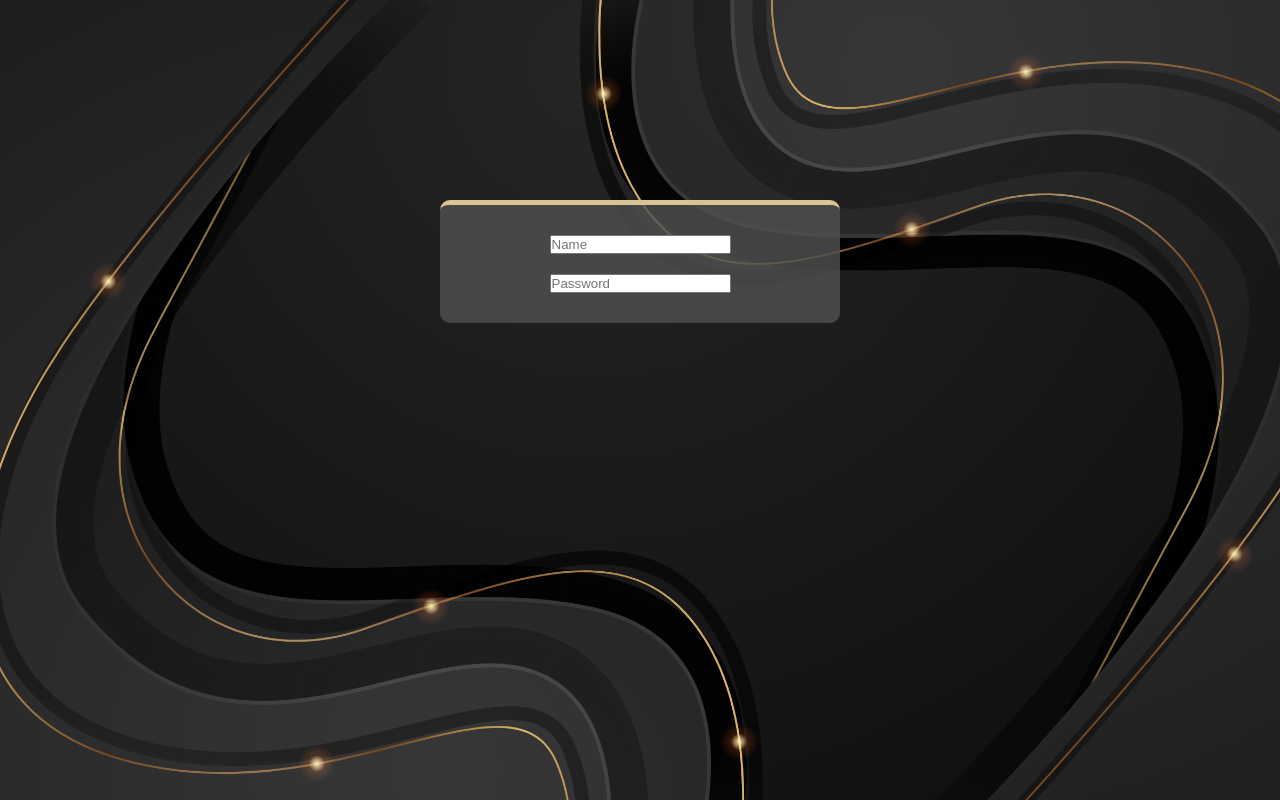
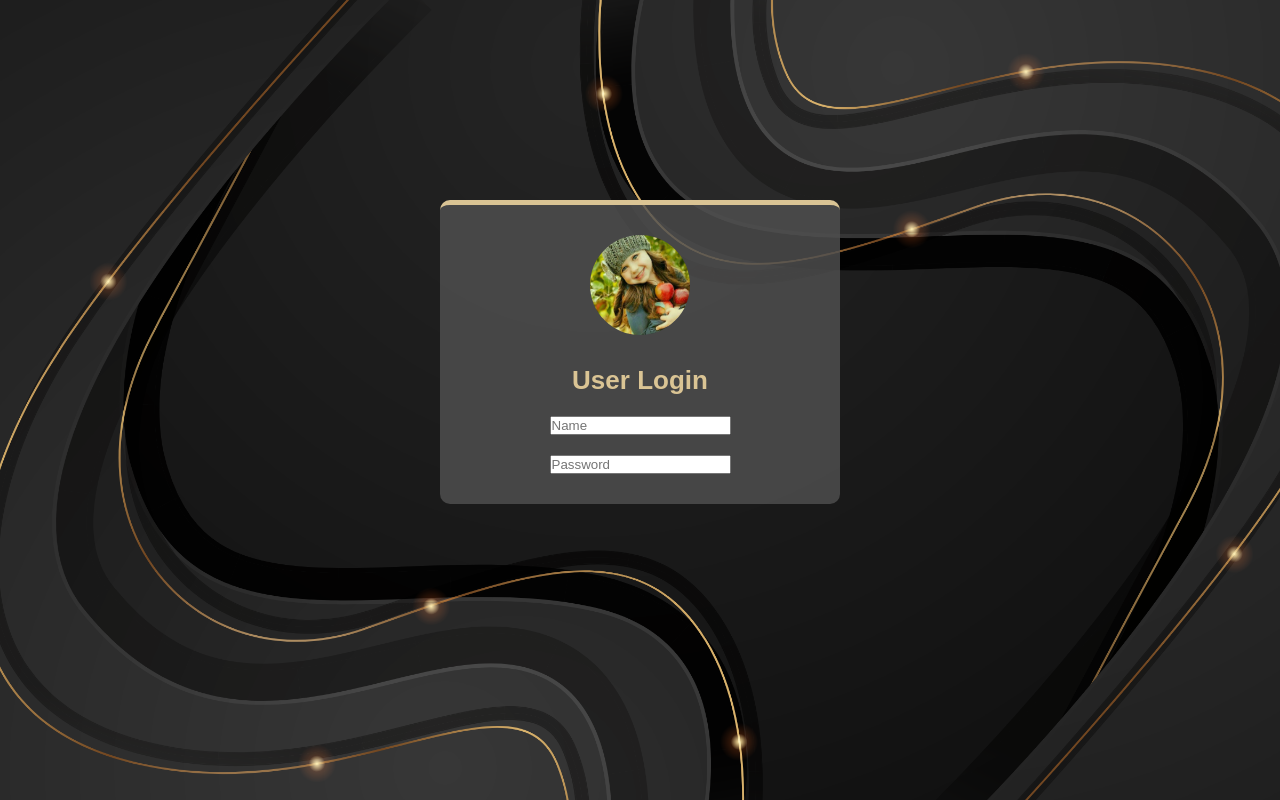
Before and after one commit to MahsumaRezai/From, a React (Create React App) app: page / in a window 1280 px wide. Built offline with nearby package versions, Linux system fonts and the light colour scheme.

Commit message:
add img for form

```diff
--- a/src/Componet/Form/Form.js
+++ b/src/Componet/Form/Form.js
@@ -1,10 +1,12 @@
 import { Fragment } from 'react';
 import Cart from '../Cart/Cart';
 import classes from './Form.module.css'
+import FormContact from './FormContact';
 const Form = (props) => {
     return (
         <Fragment>
             <Cart>
+                <FormContact/>
                 <form className={classes.form}>
                     <input placeholder="Name" />
                     <input placeholder="Password" />
--- a/src/Componet/Form/Form.module.css
+++ b/src/Componet/Form/Form.module.css
@@ -5,3 +5,22 @@
     align-items: center;
     gap: 20px
 }
+.img {
+    width: 100px;
+    height: 100px;
+    border-radius: 100px
+}
+.title{
+    font-size: 26px;
+    text-transform: capitalize;
+    font-weight: 600;
+    color: #dac494;
+    padding: 20px 0px;
+}
+.content {
+    display: flex;
+    flex-direction: column;
+    justify-content: center;
+    align-items: center;
+    gap: 10px
+}
--- /dev/null
+++ b/src/Componet/Form/FormContact.js
@@ -0,0 +1,13 @@
+import img from '../image/img.jpg';
+import classes from './Form.module.css'
+
+const FormContact = (props) => {
+    return (
+        <div className={classes.content}>
+            <img src={img} alt className={classes.img} />
+            <h1 className={classes.title}>User Login</h1>
+
+        </div>
+    )
+}
+export default FormContact;
```
Also changed, not shown: src/Componet/image/img.jpg (added).
